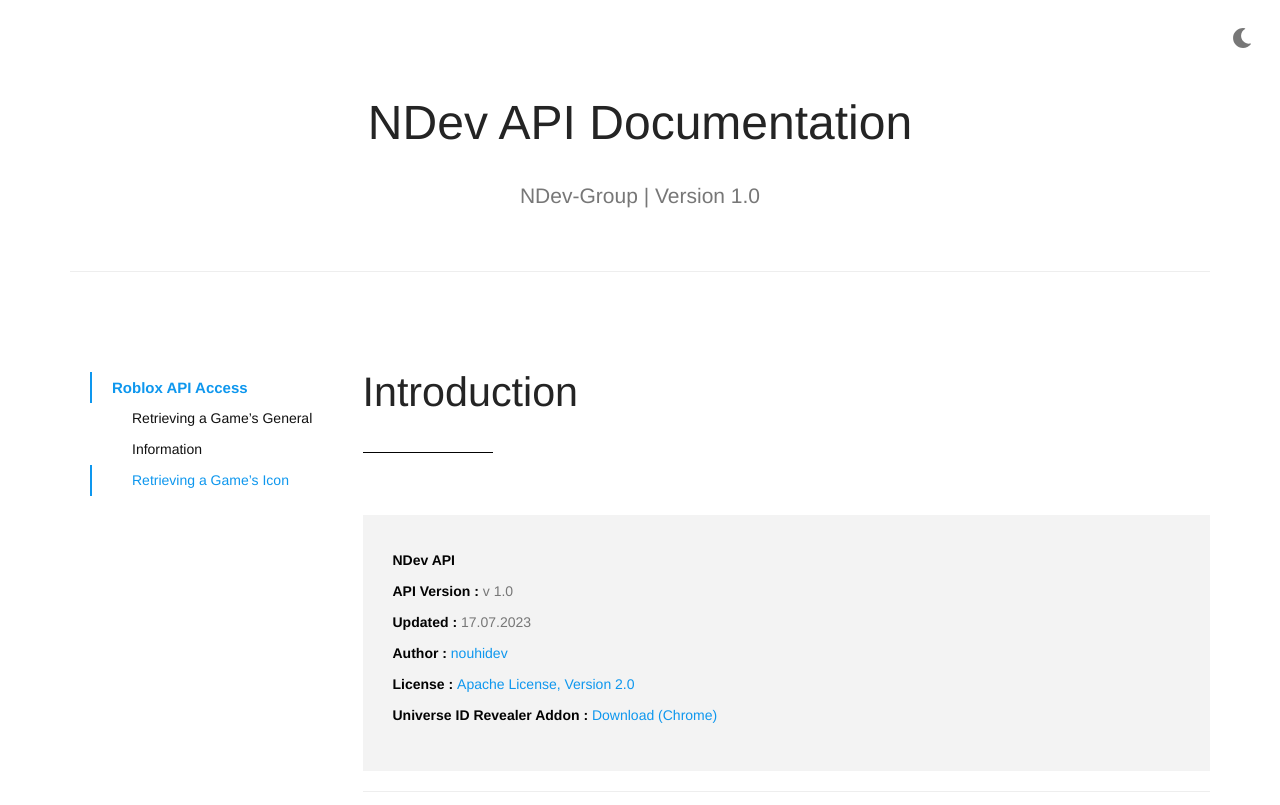
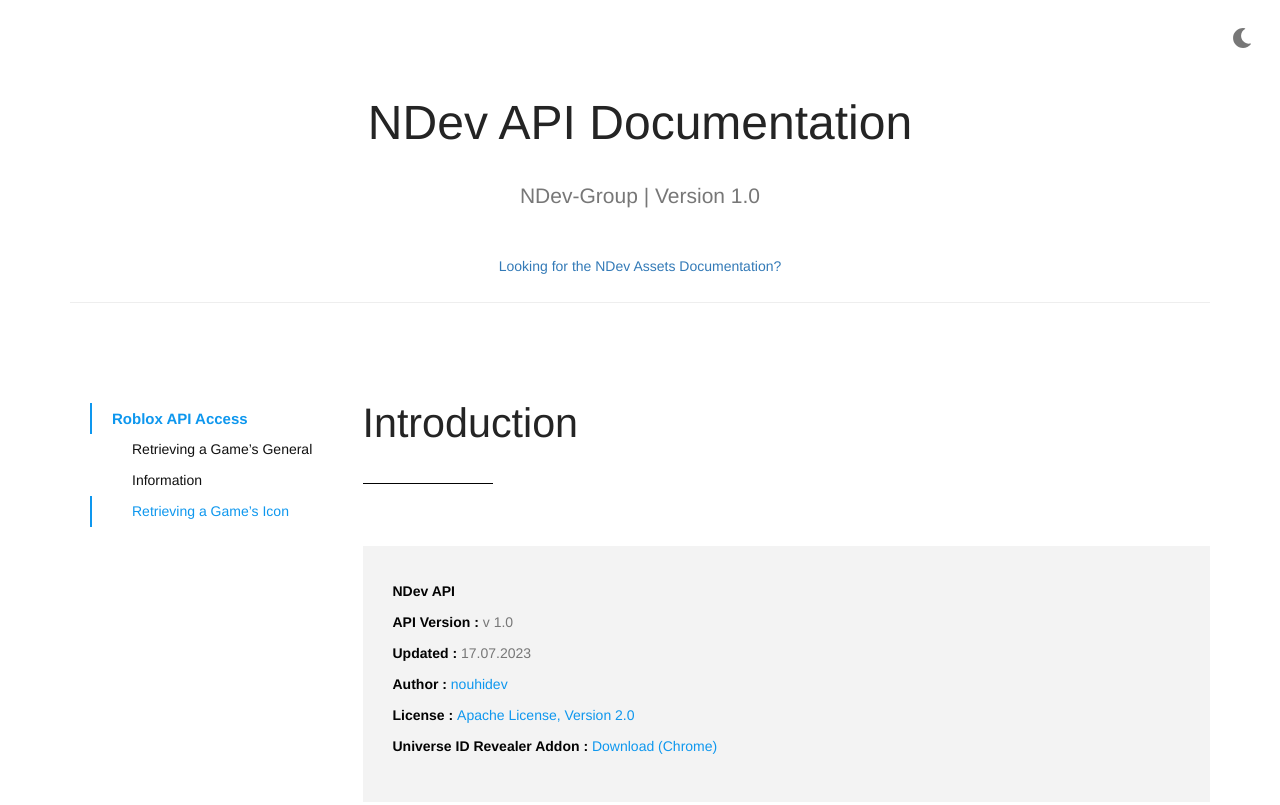
Before and after one commit to NouhiDev/ndev-api-docs, a plain HTML site: page index.html in a window 1280 px wide. Shown: the top 805 px of the page. Drawn offline with Linux system fonts and the light colour scheme.

Commit message:
Update index.html

```diff
--- a/index.html
+++ b/index.html
@@ -93,6 +93,7 @@
                         <div class="big-title text-center">
                             <h1>NDev API Documentation</h1>
                             <p class="lead">NDev-Group | version 1.0</p>
+                            <a href="https://nouhi.dev/ndev-assets-docs">Looking for the NDev Assets Documentation?</a>
                         </div>
 
                     </div>
@@ -145,7 +146,6 @@
                             <div class="col-md-12 left-align">
                                <h2 class="dark-text">Introduction<hr></h2>
                                 <div class="row">
-
                                     <div class="col-md-12 full">
                                         <div class="intro1">
                                             <ul>
```
